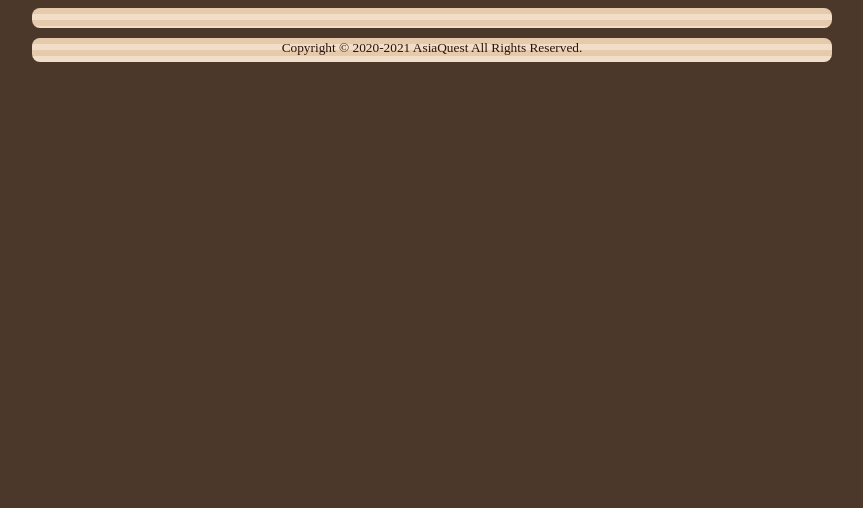
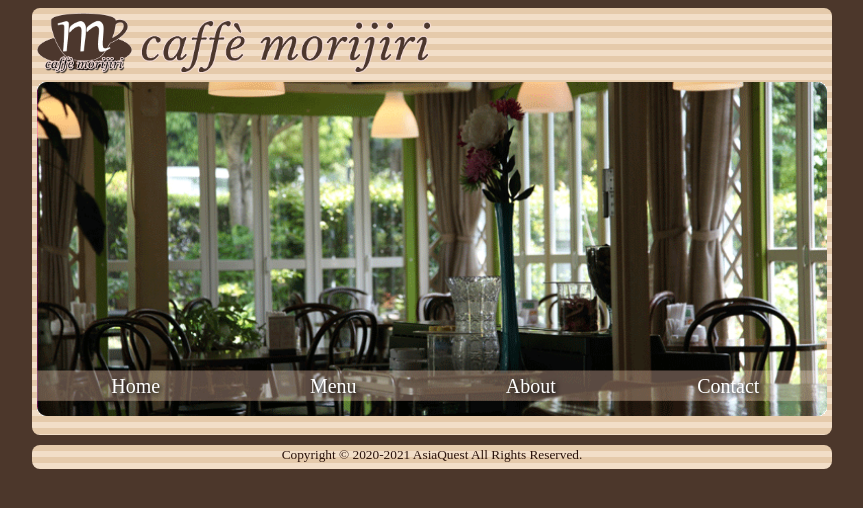
Before and after one commit to r-shirasu/cafe_morijiri, a plain HTML site: page index.html in a window 1280 px wide. Shown: the whole page, without its empty margins (208-1071 px from the left). Drawn offline with Linux system fonts and the light colour scheme.

Commit message:
made_header

```diff
--- a/css/common.css
+++ b/css/common.css
@@ -23,6 +23,55 @@ header {
     margin-bottom: 10px;
 }
 
+/* ヘッダー */
+.header_logoImage {
+    width: 50%;
+}
+
+.header_ImageWrapper {
+    position: relative;
+    width: 100%;
+}
+
+.header_ImageWrapper nav {
+    position: absolute;
+    bottom: 6px;
+    width: 100%;
+}
+
+.header_ImageWrapper img {
+    width: 100%;
+}
+
+.header_menuList {
+    /* 横並びにする */
+    display: flex;
+    /* 横並びいっぱいにする */
+    justify-content: space-around;
+}
+
+.header_menuList li {
+    width: 150px;
+    text-align: center;
+}
+
+.header_menuList li:hover {
+    /* 二つ以上の色の間で、連続的な直線の変化から構成される画像 */
+    background-image: linear-gradient(0deg, rgba(255, 255, 255, 1), rgba(255, 255, 255, 0));
+}
+
+.header_menuList a {
+    display: block;
+    width: 100%;
+    /* フォントの種類 */
+    font-family: serif;
+    color: #fff;
+    font-size: 20px;
+    text-shadow: 2px 2px 5px #000;
+    /* 下線の表示（この場合は表示なし） */
+    text-decoration: none;
+}
+
 main,
 footer {
     width: 800px;
--- a/css/index.css
+++ b/css/index.css
@@ -0,0 +1,18 @@
+/* ヘッダー */
+.header_logoImage {
+    width: 50%;
+}
+
+.image_wrapper {
+    display: flex;
+    justify-content: space-around;
+}
+
+.image_wrapper ul li {
+    width: 150px;
+    text-align: center;
+}
+
+.image_wrapper ul li a {
+
+}
--- a/index.html
+++ b/index.html
@@ -10,6 +10,20 @@
 <main>
     <!-- ヘッダー -->
     <header>
+        <h1>
+            <img class="header_logoImage" src="img/header/top_logo.png" alt="Caffe Morijiri">
+        </h1>
+        <div class="header_ImageWrapper">
+            <img src="img/header/main.png" alt="Caffe Image">
+            <nav>
+                <ul class="header_menuList">
+                    <li><a href="./index.html">Home</a></li>
+                    <li><a href="./menu.html">Menu</a></li>
+                    <li><a href="./about.html">About</a></li>
+                    <li><a href="./contact.html">Contact</a></li>
+                </ul>
+            </nav>
+        </div>
     </header>
     <div>
         <!-- 本文 -->
```
